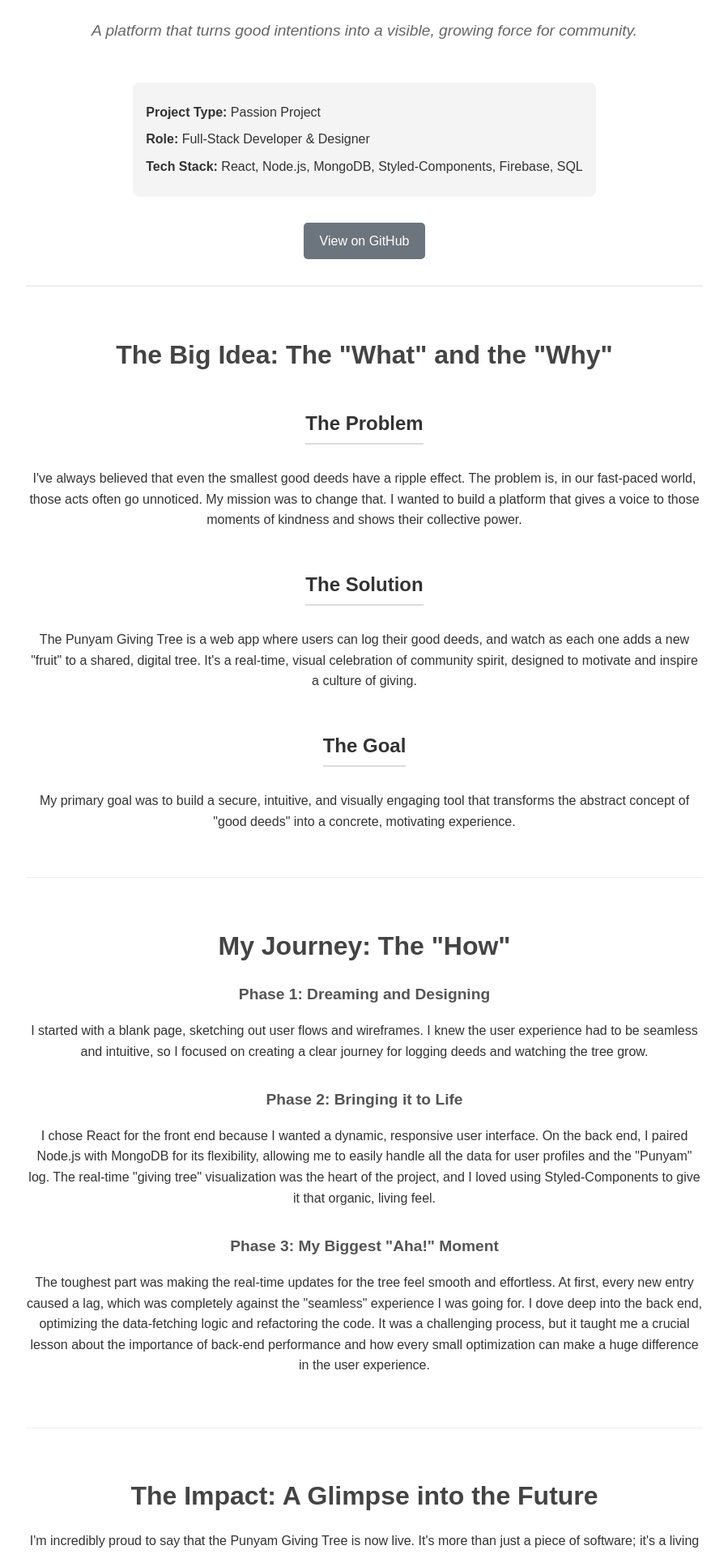
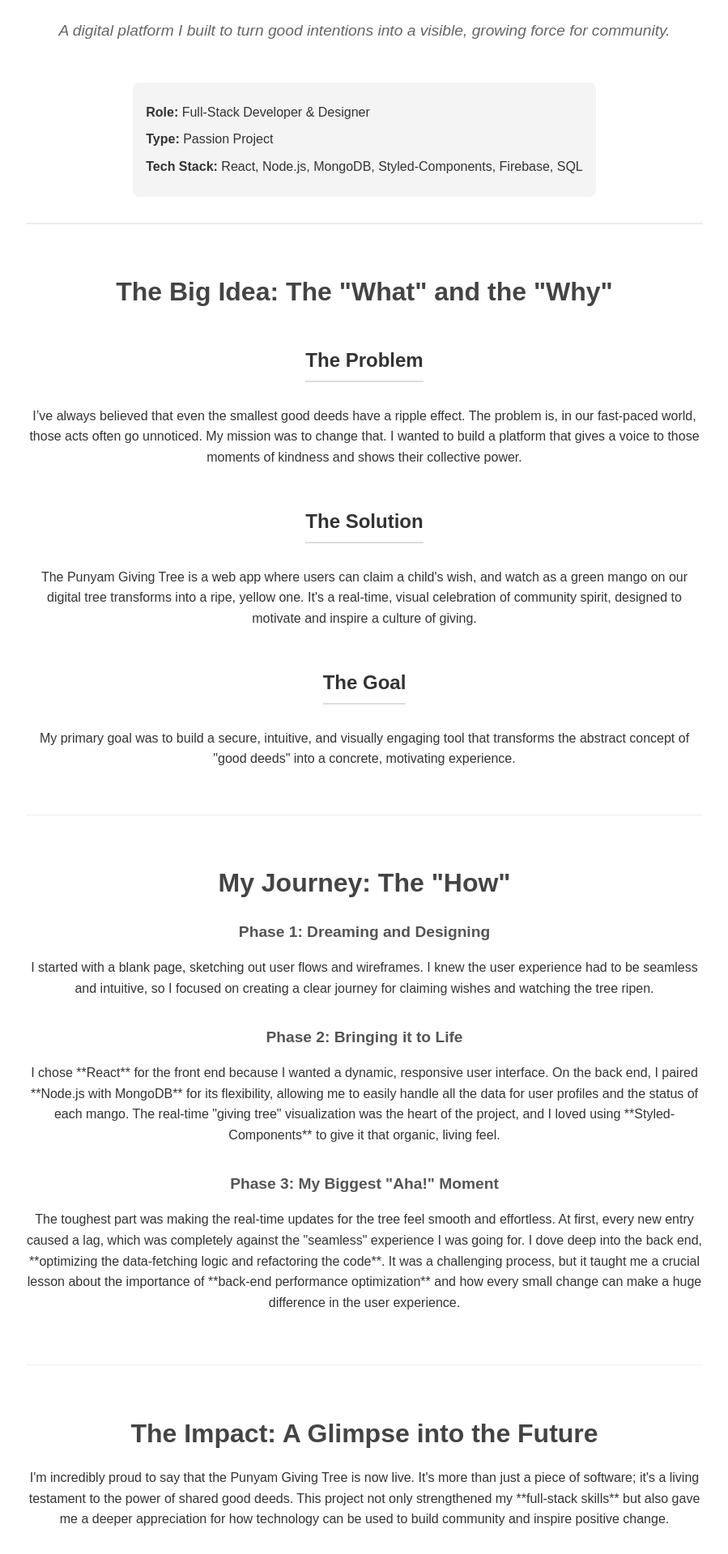
Before and after one commit to ducatiGirl/Anjali-personal-website, a React (Create React App) app: page /projects/punyam in a window 1280 px wide. Shown: the part 200-2119 px from the top of the page at 81% size, without its empty margins (190-1089 px from the left). Built offline with nearby package versions, Linux system fonts and the light colour scheme.

Commit message:
Update Punyam.js

```diff
--- a/src/projects/Punyam.js
+++ b/src/projects/Punyam.js
@@ -7,28 +7,25 @@ const Punyam = () => {
             {/* The Project Header */}
             <header className="project-header">
                 <h1>The Punyam Giving Tree</h1>
-                <p className="tagline">A platform that turns good intentions into a visible, growing force for community.</p>
+                <p className="tagline">A digital platform I built to turn good intentions into a visible, growing force for community.</p>
 
                 <div className="key-info-box">
-                    <p><strong>Project Type:</strong> Passion Project</p>
                     <p><strong>Role:</strong> Full-Stack Developer & Designer</p>
+                    <p><strong>Type:</strong> Passion Project</p>
                     <p><strong>Tech Stack:</strong> React, Node.js, MongoDB, Styled-Components, Firebase, SQL</p>
-                </div>
-                <div className="cta-buttons">
-                    <a href="https://github.com/ducatiGirl/punyam-giving-tree.git" className="button secondary">View on GitHub</a>
                 </div>
             </header>
 
-            {/* The Overview: The "What" and "Why" */}
+            {/* The Big Idea: The "What" and the "Why" */}
             <section className="project-section">
                 <h2>The Big Idea: The "What" and the "Why"</h2>
                 <div className="content-block">
                     <h3>The Problem</h3>
-                    <p>I've always believed that even the smallest good deeds have a ripple effect. The problem is, in our fast-paced world, those acts often go unnoticed. My mission was to change that. I wanted to build a platform that gives a voice to those moments of kindness and shows their collective power.</p>
+                    <p>I’ve always believed that even the smallest good deeds have a ripple effect. The problem is, in our fast-paced world, those acts often go unnoticed. My mission was to change that. I wanted to build a platform that gives a voice to those moments of kindness and shows their collective power.</p>
                 </div>
                 <div className="content-block">
                     <h3>The Solution</h3>
-                    <p>The Punyam Giving Tree is a web app where users can log their good deeds, and watch as each one adds a new "fruit" to a shared, digital tree. It's a real-time, visual celebration of community spirit, designed to motivate and inspire a culture of giving.</p>
+                    <p>The Punyam Giving Tree is a web app where users can claim a child's wish, and watch as a green mango on our digital tree transforms into a ripe, yellow one. It's a real-time, visual celebration of community spirit, designed to motivate and inspire a culture of giving.</p>
                 </div>
                 <div className="content-block">
                     <h3>The Goal</h3>
@@ -41,23 +38,22 @@ const Punyam = () => {
                 <h2>My Journey: The "How"</h2>
                 <div className="process-phase">
                     <h3>Phase 1: Dreaming and Designing</h3>
-                    <p>I started with a blank page, sketching out user flows and wireframes. I knew the user experience had to be seamless and intuitive, so I focused on creating a clear journey for logging deeds and watching the tree grow.</p>
+                    <p>I started with a blank page, sketching out user flows and wireframes. I knew the user experience had to be seamless and intuitive, so I focused on creating a clear journey for claiming wishes and watching the tree ripen.</p>
                 </div>
                 <div className="process-phase">
                     <h3>Phase 2: Bringing it to Life</h3>
-                    <p>I chose React for the front end because I wanted a dynamic, responsive user interface. On the back end, I paired Node.js with MongoDB for its flexibility, allowing me to easily handle all the data for user profiles and the "Punyam" log. The real-time "giving tree" visualization was the heart of the project, and I loved using Styled-Components to give it that organic, living feel.</p>
+                    <p>I chose **React** for the front end because I wanted a dynamic, responsive user interface. On the back end, I paired **Node.js with MongoDB** for its flexibility, allowing me to easily handle all the data for user profiles and the status of each mango. The real-time "giving tree" visualization was the heart of the project, and I loved using **Styled-Components** to give it that organic, living feel.</p>
                 </div>
                 <div className="process-phase">
                     <h3>Phase 3: My Biggest "Aha!" Moment</h3>
-                    <p>The toughest part was making the real-time updates for the tree feel smooth and effortless. At first, every new entry caused a lag, which was completely against the "seamless" experience I was going for. I dove deep into the back end, optimizing the data-fetching logic and refactoring the code. It was a challenging process, but it taught me a crucial lesson about the importance of back-end performance and how every small optimization can make a huge difference in the user experience.</p>
+                    <p>The toughest part was making the real-time updates for the tree feel smooth and effortless. At first, every new entry caused a lag, which was completely against the "seamless" experience I was going for. I dove deep into the back end, **optimizing the data-fetching logic and refactoring the code**. It was a challenging process, but it taught me a crucial lesson about the importance of **back-end performance optimization** and how every small change can make a huge difference in the user experience.</p>
                 </div>
             </section>
 
-            {/* The Outcome: A Glimpse into the Future */}
+            {/* The Impact: A Glimpse into the Future */}
             <section className="project-section">
                 <h2>The Impact: A Glimpse into the Future</h2>
-                <p>I'm incredibly proud to say that the Punyam Giving Tree is now live. It's more than just a piece of software; it's a living testament to the power of shared good deeds. This project not only strengthened my full-stack skills but also gave me a deeper appreciation for how technology can be used to build community and inspire positive change.</p>
-                <p>I'm excited to continue growing this project in the future, with plans to add social sharing features and more advanced "giving" campaigns.</p>
+                <p>I'm incredibly proud to say that the Punyam Giving Tree is now live. It's more than just a piece of software; it's a living testament to the power of shared good deeds. This project not only strengthened my **full-stack skills** but also gave me a deeper appreciation for how technology can be used to build community and inspire positive change.</p>
             </section>
         </div>
     );
```
